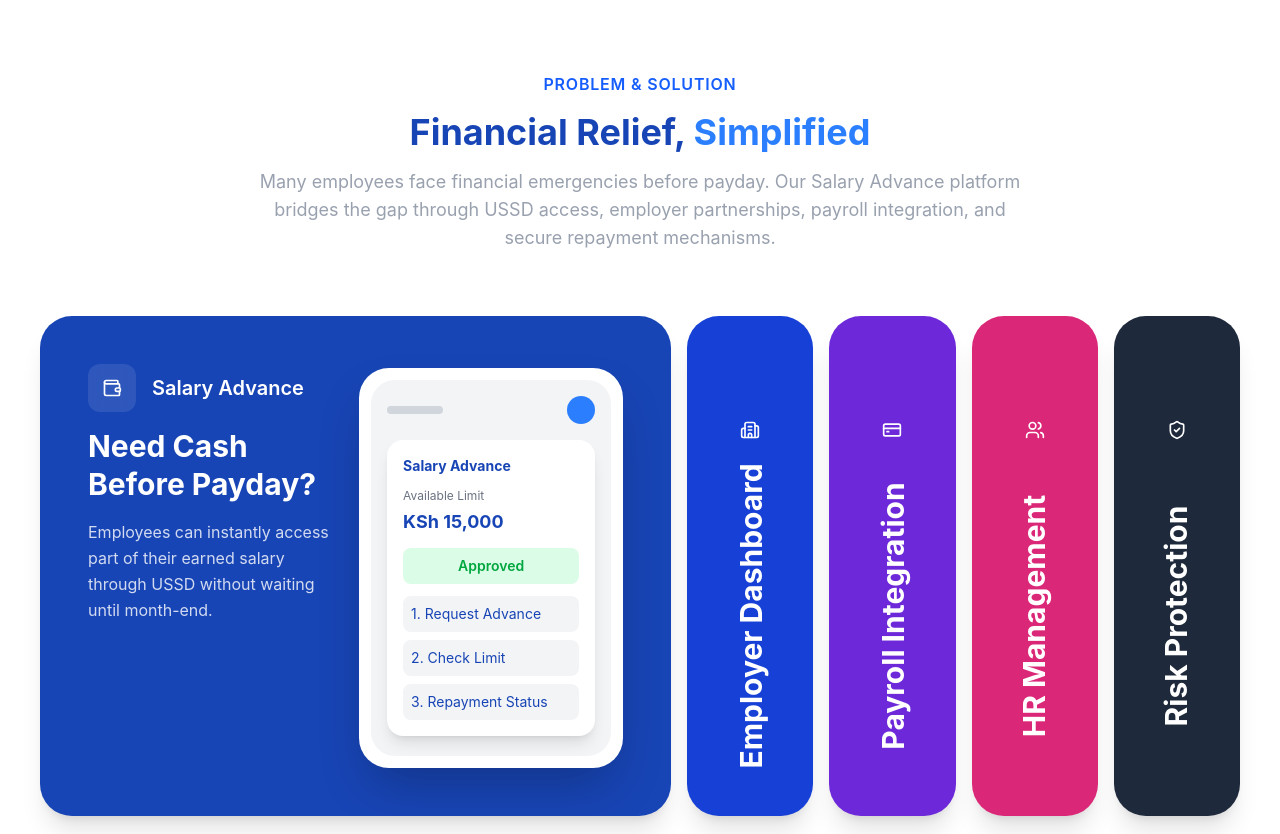
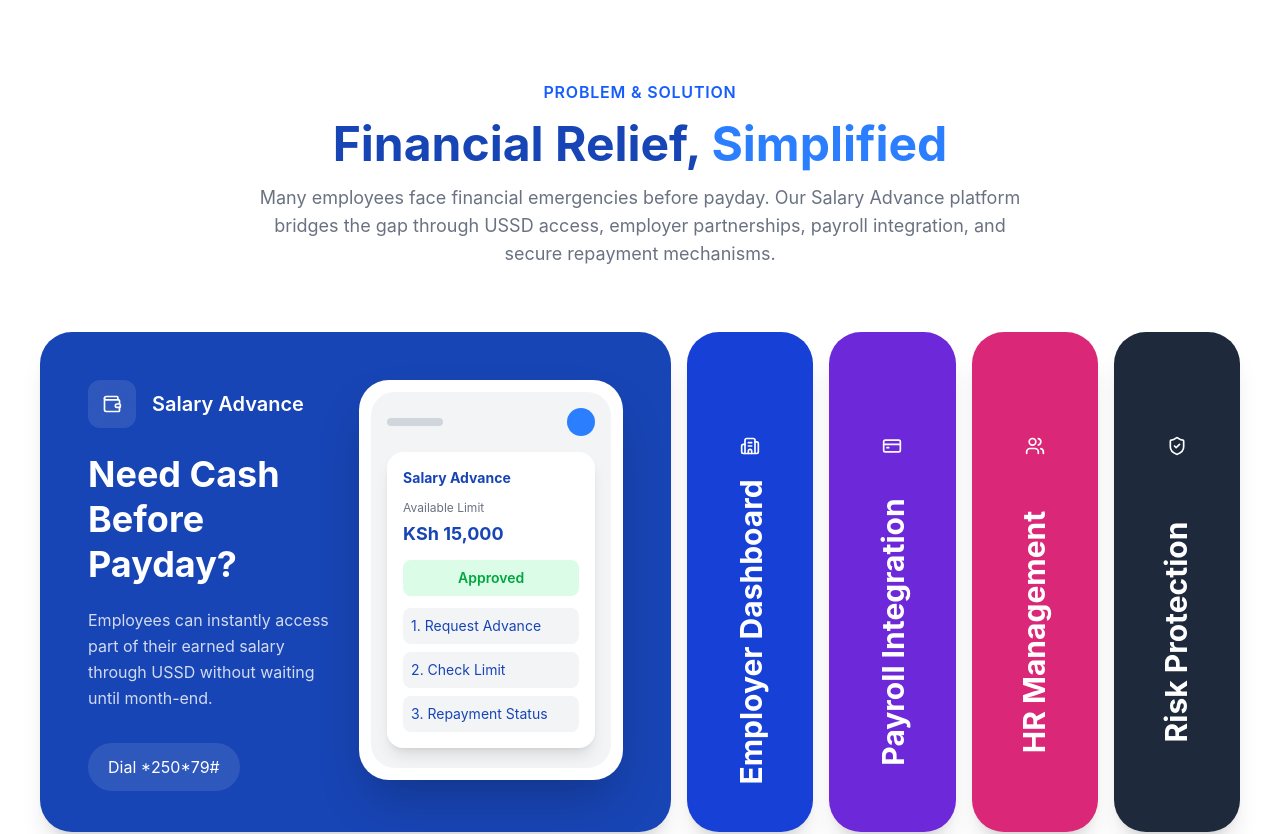
Before and after one commit to Oduorsos/Salary-Advance-System, a React (Vite) app: page / in a window 1280 px wide. Shown: the part 800-1634 px from the top of the page. Built offline with nearby package versions, Linux system fonts and the light colour scheme.

Commit message:
Update solutions.jsx

```diff
--- a/src/Components/solutions.jsx
+++ b/src/Components/solutions.jsx
@@ -1,3 +1,5 @@
+"use client";
+
 import { useState } from "react";
 import {
     Wallet,
@@ -6,6 +8,12 @@ import {
     Users,
     ShieldCheck,
     } from "lucide-react";
+
+    import { Swiper, SwiperSlide } from "swiper/react";
+    import { Autoplay, Pagination } from "swiper/modules";
+
+    import "swiper/css";
+    import "swiper/css/pagination";
 
     export default function ProblemSolution() {
     const [active, setActive] = useState(0);
@@ -63,7 +71,7 @@ import {
     ];
 
     return (
-        <section className="bg-white py-18">
+        <section className="bg-white py-20">
         <div className="max-w-7xl mx-auto px-6 lg:px-10">
             {/* Header */}
             <div className="text-center mb-16">
@@ -71,75 +79,90 @@ import {
                 Problem & Solution
             </span>
 
-                    <h2 className="text-4xl font-bold text-[#1845B5] mt-4">
+            <h2 className="text-4xl md:text-5xl font-bold text-[#1845B5] mt-4">
                 Financial Relief,
                 <span className="text-blue-500"> Simplified</span>
             </h2>
 
-                    <p className="max-w-3xl mx-auto mt-4 text-gray-400 text-lg">
-                        Many employees face financial emergencies before payday.
-                        Our Salary Advance platform bridges the gap through
-                        USSD access, employer partnerships, payroll integration,
-                        and secure repayment mechanisms.
+            <p className="max-w-3xl mx-auto mt-4 text-gray-500 text-lg">
+                Many employees face financial emergencies before payday. Our Salary
+                Advance platform bridges the gap through USSD access, employer
+                partnerships, payroll integration, and secure repayment mechanisms.
             </p>
             </div>
 
-                {/* Accordion Cards */}
-
-                {/* Mobile Version */}
+            {/* ================= MOBILE ================= */}
             <div className="lg:hidden">
-                    <div className="lg:hidden space-y-4">
+            <Swiper
+                modules={[Autoplay, Pagination]}
+                slidesPerView={1.1}
+                spaceBetween={16}
+                speed={800}
+                pagination={{
+                clickable: true,
+                }}
+                autoplay={{
+                delay: 3500,
+                disableOnInteraction: false,
+                }}
+                className="
+                !overflow-visible
+                pb-10
+                [&_.swiper-pagination]:!bottom-[-34px]
+                [&_.swiper-pagination]:flex
+                [&_.swiper-pagination]:justify-center
+                [&_.swiper-pagination-bullet]:bg-gray-300
+                [&_.swiper-pagination-bullet]:opacity-100
+                [&_.swiper-pagination-bullet]:w-2
+                [&_.swiper-pagination-bullet]:h-2
+                [&_.swiper-pagination-bullet]:transition-all
+                [&_.swiper-pagination-bullet-active]:bg-[#1845B5]
+                [&_.swiper-pagination-bullet-active]:w-6
+                [&_.swiper-pagination-bullet-active]:rounded-full
+                "
+            >
                 {solutions.map((item, index) => (
+                <SwiperSlide key={index}>
                     <div
-                        key={index}
-                        onClick={() => setActive(active === index ? -1 : index)}
-                        onMouseEnter={() => setActive(index)}
-                            style={{
-                                backgroundColor: item.color,
-                                flex: active === index ? 5 : 1,
-                            }}
                     style={{ backgroundColor: item.color }}
-                        className="rounded-3xl overflow-hidden shadow-xl"
+                    className="
+                        rounded-[28px]
+                        p-8
+                        text-white
+                        min-h-[320px]
+                        shadow-xl
+                        flex
+                        flex-col
+                        justify-between
+                    "
                     >
-                        <div className="flex items-center gap-4 p-6 text-white">
-                            <div className="w-10 h-10 rounded-xl bg-white/10 flex items-center justify-center">
+                    <div>
+                        <div className="w-14 h-14 rounded-2xl bg-white/10 flex items-center justify-center mb-6 backdrop-blur-md">
                         {item.icon}
                         </div>
 
-                            <h3 className="font-bold text-lg">
-                            {item.title}
+                        <h3 className="text-2xl font-bold leading-tight">
+                        {item.heading}
                         </h3>
+
+                        <p className="mt-4 text-white/80 leading-relaxed">
+                        {item.description}
+                        </p>
                     </div>
 
-                        {active === index && (
-                            <div className="px-6 pb-6 text-white">
-                            <h4 className="text-2xl font-bold">
-                                {item.heading}
-                            </h4>
-
-                            <p className="mt-3 text-white/80">
-                                {item.description}
-                            </p>
-
-                            <div className="mt-4 inline-flex bg-white/10 px-4 py-2 rounded-full text-sm">
+                    <div className="mt-8">
+                        <span className="inline-flex bg-white/10 backdrop-blur-md px-4 py-2 rounded-full text-sm">
                         {item.feature}
+                        </span>
                     </div>
                     </div>
-                        )}
-                        </div>
+                </SwiperSlide>
                 ))}
-                    </div>
+            </Swiper>
             </div>
 
-                {/* Desktop Version */}
-                    <div
-                    className="
-                        hidden
-                        lg:flex
-                        gap-4
-                        h-[500px]
-                    "
-                    >
+            {/* ================= DESKTOP ================= */}
+            <div className="hidden lg:flex gap-4 h-[500px]">
             {solutions.map((item, index) => (
                 <div
                 key={index}
@@ -159,13 +182,10 @@ import {
                     shadow-xl
                 "
                 >
-                            {/* Expanded */}
                 {active === index ? (
-                                <div className="h-full p-12 flex flex-col lg:flex-row justify-between text-white">
-
-                                    {/* TOP */}
+                    <div className="h-full p-12 flex justify-between text-white">
                     <div>
-                                        <div className="flex items-center gap-4 mb-4">
+                        <div className="flex items-center gap-4 mb-6">
                         <div className="w-12 h-12 rounded-xl bg-white/10 flex items-center justify-center backdrop-blur-md">
                             {item.icon}
                         </div>
@@ -175,22 +195,22 @@ import {
                         </span>
                         </div>
 
-                                        <h3 className="text-3xl font-bold max-w-lg leading-tight">
+                        <h3 className="text-4xl font-bold max-w-lg leading-tight">
                         {item.heading}
                         </h3>
 
-                                        <p className="mt-4 text-base text-white/80 max-w-md leading-relaxed">
+                        <p className="mt-5 text-white/80 max-w-md leading-relaxed">
                         {item.description}
                         </p>
+
+                        <div className="mt-8 inline-flex bg-white/10 px-5 py-3 rounded-full">
+                        {item.feature}
+                        </div>
                     </div>
 
-                                    {/* Bottom Area */}
-                                    <div className="flex justify-between items-end">
-
-                                        {/* Mockup */}
+                    {/* Phone Mockup */}
                     <div className="hidden lg:block">
                         <div className="w-66 h-[400px] bg-white rounded-[30px] shadow-2xl p-3 ml-4">
-
                             <div className="bg-gray-100 rounded-[24px] h-full p-4">
 
                                 {/* Header */}
@@ -234,79 +254,53 @@ import {
                                         </div>
                                     </div>
                                 </div>
-
                             </div>
                         </div>
                     </div>
-
-                                    </div>
                 </div>
                 ) : (
-                                    /* Collapsed Card */
                     <div className="absolute inset-0 flex flex-col items-center justify-center text-white">
-
-                                    <div className="mb-20">
-                                        {item.icon}
-                                    </div>
-
+                    <div className="mb-20">{item.icon}</div>
                     <div className="h-48 flex items-center justify-center">
-                                        <h3
-                                            className="
-                                                text-3xl
-                                                font-bold
-                                                rotate-[-90deg]
-                                                whitespace-nowrap
-                                            "
-                                        >
+                        <h3 className="text-3xl font-bold rotate-[-90deg] whitespace-nowrap">
                         {item.title}
                         </h3>
                     </div>
-
                     </div>
                 )}
                 </div>
             ))}
             </div>
 
-                    {/* Bottom Stats */}
-                <div className="hidden lg:flex grid md:grid-cols-4 justify-center gap-8 mt-20">
-
+            {/* ================= STATS ================= */}
+            <div className="hidden lg:grid grid-cols-4 gap-8 mt-20">
             <div className="bg-gray-50 rounded-3xl p-8 text-center">
-                        <h3 className="text-3xl font-bold text-[#1845B5]">
-                            USSD
-                        </h3>
+                <h3 className="text-3xl font-bold text-[#1845B5]">USSD</h3>
                 <p className="text-gray-600 mt-2">
                 Works on any mobile phone
                 </p>
             </div>
 
             <div className="bg-gray-50 rounded-3xl p-8 text-center">
-                        <h3 className="text-3xl font-bold text-[#1845B5]">
-                            Instant
-                        </h3>
+                <h3 className="text-3xl font-bold text-[#1845B5]">Instant</h3>
                 <p className="text-gray-600 mt-2">
                 Fast salary access
                 </p>
             </div>
 
             <div className="bg-gray-50 rounded-3xl p-8 text-center">
-                        <h3 className="text-3xl font-bold text-[#1845B5]">
-                            Secure
-                        </h3>
+                <h3 className="text-3xl font-bold text-[#1845B5]">Secure</h3>
                 <p className="text-gray-600 mt-2">
                 Payroll-backed recovery
                 </p>
             </div>
 
             <div className="bg-gray-50 rounded-3xl p-8 text-center">
-                        <h3 className="text-3xl font-bold text-[#1845B5]">
-                            HR Ready
-                        </h3>
+                <h3 className="text-3xl font-bold text-[#1845B5]">HR Ready</h3>
                 <p className="text-gray-600 mt-2">
                 Employer dashboard included
                 </p>
             </div>
-
             </div>
         </div>
         </section>
```
Lines whose indentation alone changed are shown as unchanged.
